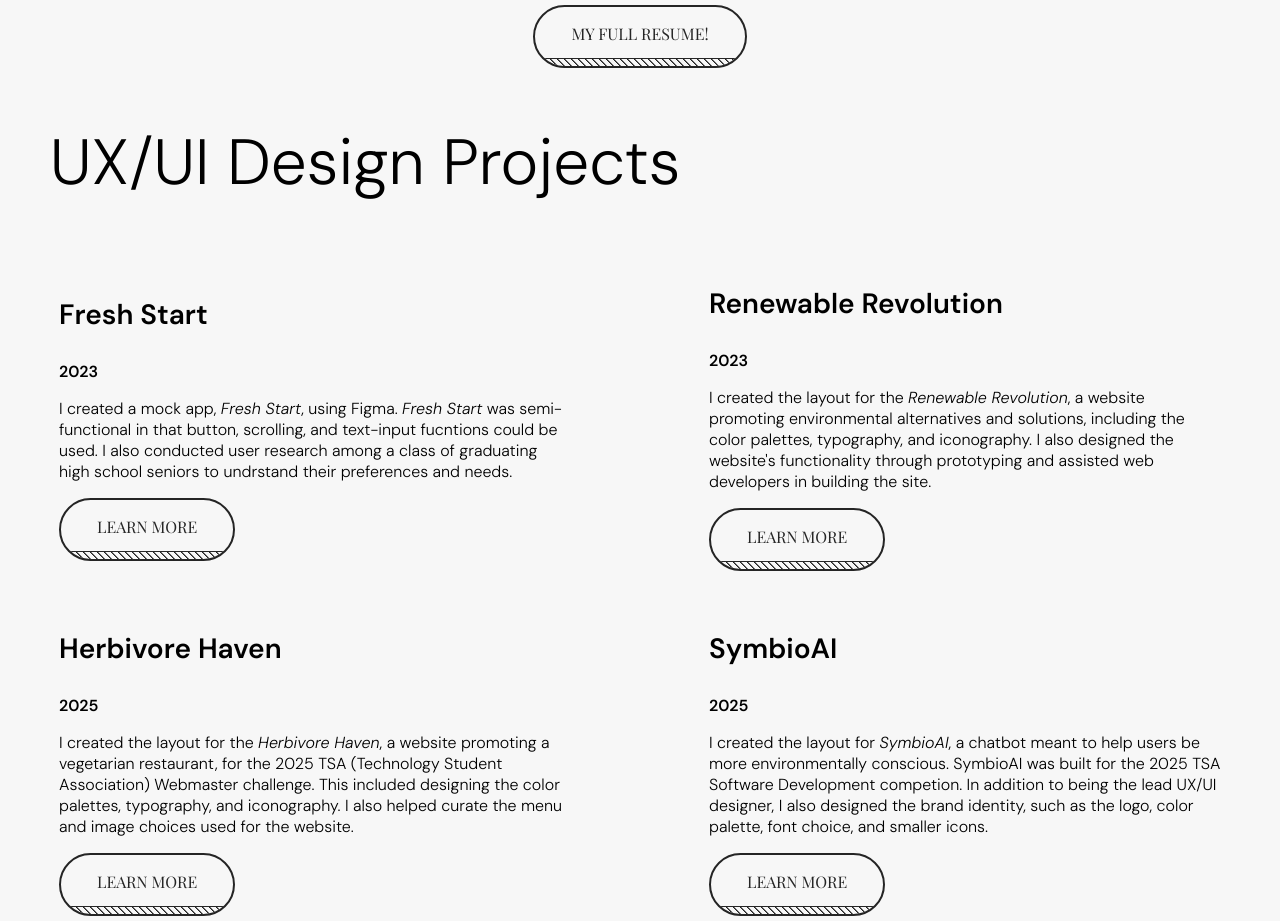
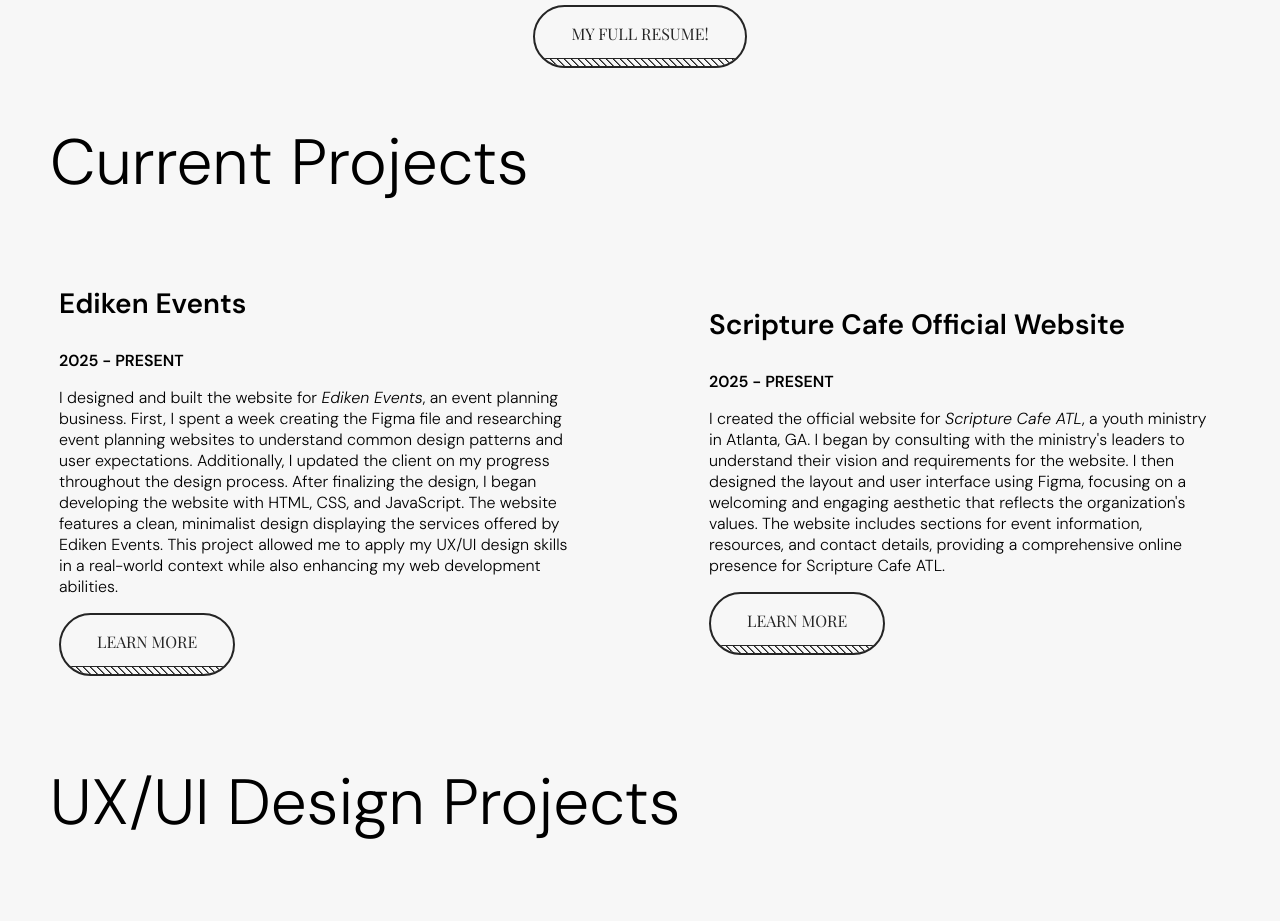
Before and after one commit to Hexxate/official-portfolio, a plain HTML site: page index.html in a window 1280 px wide. Shown: the part 1460-2381 px from the top of the page. Drawn offline with nearby package versions, Linux system fonts and the light colour scheme; a web font is replaced by a local one.

Commit message:
made a current projects section

```diff
--- a/index.html
+++ b/index.html
@@ -139,11 +139,64 @@
         />
       </div>
     </section>
-    <a href="assets/resume.pdf" target="_blank">
+    <a href="assets/Adetomilayo Master Resume.pdf" target="_blank">
       <button class="btn btn--stripe btn--radius" id="full_resume">
         My Full Resume!
       </button>
     </a>
+
+    <!--CURRENT PROJECTS SECTION-->
+    <section id="curr-prjcts-sctn">
+      <h2 class="dm-sans-normal h2-title">Current Projects</h2>
+
+      <div class="curr-prjcts-row">
+        <!----EDIKEN EVENTS---->
+        <div class="exp-item">
+          <div class="exp-item-desc">
+            <h3 class="prjct-name dm-sans-medium">Ediken Events</h3>
+            <p class="dm-sans-medium">2025 - PRESENT</p>
+            <p class="dm-sans-normal">
+              I designed and built the website for <em>Ediken Events</em>, an
+              event planning business. First, I spent a week creating the Figma
+              file and researching event planning websites to understand common
+              design patterns and user expectations. Additionally, I updated the
+              client on my progress throughout the design process. After
+              finalizing the design, I began developing the website with HTML,
+              CSS, and JavaScript. The website features a clean, minimalist
+              design displaying the services offered by Ediken Events. This
+              project allowed me to apply my UX/UI design skills in a real-world
+              context while also enhancing my web development abilities.
+            </p>
+            <a href="https://edikenevents.netlify.app/" target="_blank">
+              <button class="btn btn--stripe btn--radius">Learn More</button>
+            </a>
+          </div>
+        </div>
+
+        <!----SCRIPTURE CAFE---->
+        <div class="exp-item renw-rev">
+          <div class="exp-item-desc">
+            <h3 class="prjct-name dm-sans-medium">
+              Scripture Cafe Official Website
+            </h3>
+            <p class="dm-sans-medium">2025 - PRESENT</p>
+            <p class="dm-sans-normal">
+              I created the official website for <em>Scripture Cafe ATL</em>, a
+              youth ministry in Atlanta, GA. I began by consulting with the
+              ministry's leaders to understand their vision and requirements for
+              the website. I then designed the layout and user interface using
+              Figma, focusing on a welcoming and engaging aesthetic that
+              reflects the organization's values. The website includes sections
+              for event information, resources, and contact details, providing a
+              comprehensive online presence for Scripture Cafe ATL.
+            </p>
+            <a href="https://scripturecafeatl.netlify.app/" target="_blank">
+              <button class="btn btn--stripe btn--radius">Learn More</button>
+            </a>
+          </div>
+        </div>
+      </div>
+    </section>
 
     <!----EXPERIENCE SECTION---->
     <section id="ux-ui-sctn">
@@ -169,7 +222,6 @@
               <button class="btn btn--stripe btn--radius">Learn More</button>
             </a>
           </div>
-          <div class="exp-item-yr"></div>
         </div>
 
         <!----RENEWABLE REVOLUTION---->
@@ -191,9 +243,9 @@
               <button class="btn btn--stripe btn--radius">Learn More</button>
             </a>
           </div>
-          <div class="exp-item-yr"></div>
         </div>
       </div>
+
       <!-----------------------------------------------NEXT ROW--------------------------------------------->
       <div class="exp-row">
         <!----HERBIVOIRE HAVEN---->
@@ -214,7 +266,6 @@
               </button></a
             >
           </div>
-          <div class="exp-item-yr"></div>
         </div>
 
         <!----SYMBIOAI---->
--- a/stylesheet.css
+++ b/stylesheet.css
@@ -262,6 +262,30 @@ nav .contact:hover {
   text-align: center;
 }
 
+/*****CURRENT PROJECTS*****/
+.curr-prjcts-container {
+  display: flex;
+  flex-wrap: wrap;
+  justify-content: space-around;
+  gap: 20px;
+}
+
+.curr-prjcts-row {
+  display: flex;
+  flex-wrap: wrap; /* optional: wrap items on smaller screens */
+  justify-content: space-around; /* or space-between, flex-start, etc. */
+  gap: 20px; /* optional spacing between items */
+}
+
+.curr-prjct-item {
+  display: flex;
+  justify-content: space-between;
+  align-items: center;
+  width: 40%;
+  padding: 0 50px;
+  margin-bottom: 15px;
+}
+
 /*****UX/UI DESIGN*****/
 .h2-title {
   margin-left: 50px;
```
Also changed, not shown: 2 other files.
